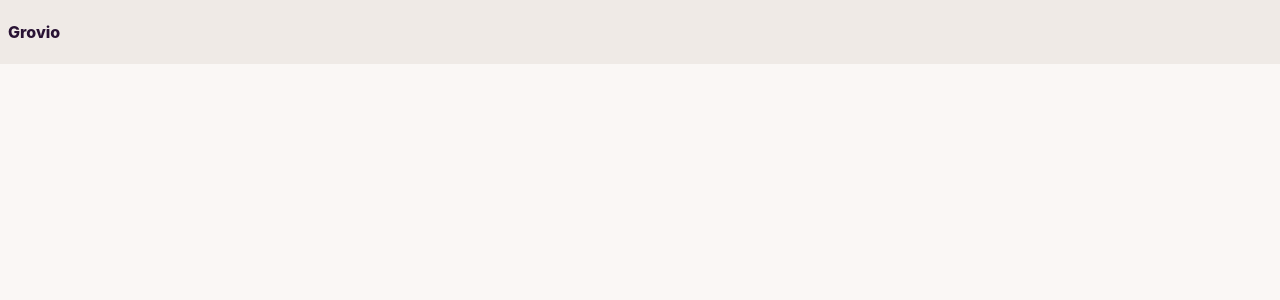
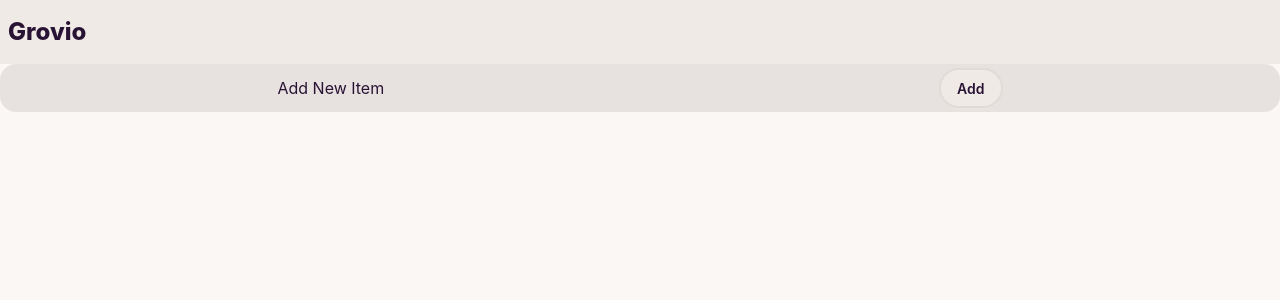
Before and after one commit to AdrianLesko/Grovio, a React (Vite) app: page / in a window 1280 px wide. Shown: the top 300 px of the page. Built offline with nearby package versions, Linux system fonts and the light colour scheme.

Commit message:
add modal structure

```diff
--- a/src/App.jsx
+++ b/src/App.jsx
@@ -1,17 +1,28 @@
-
+import {useState} from 'react'
 import './App.css'
 import Header from './components/UI/Header'
 import Hero from './components/UI/Hero'
 import Footer from './components/UI/Footer'
+import Modal from './components/UI/Modal'
 
 function App() {
 
+  const [items, setItems] = useState([])
+  const [isOpen, setIsOpen] = useState(false)
+  const [modalType, setModalType] = useState(null)
+
   return (
-    <div className='flex flex-col h-screen'>
-        <Header />
-        <Hero />
-        <Footer />
-    </div>
+    <>
+      <Modal isOpen={isOpen} setIsOpen={setIsOpen}>
+
+      </Modal>
+
+      <div className='flex flex-col h-screen'>
+          <Header />
+          <Hero items={items} isOpen={isOpen} setIsOpen={setIsOpen} setModalType={setModalType}/>
+          <Footer />
+      </div>
+    </>
   )
 }
 
--- /dev/null
+++ b/src/components/UI/AddItemContainer.jsx
@@ -0,0 +1,19 @@
+
+
+export default function AddItemContainer ( {open, setIsOpen, setModalType} ) {
+
+  return (
+    <div className='card w-full bg-base-300 h-12 flex flex-row justify-around items-center'>
+      <h3>Add New Item</h3>
+      <button
+        className='btn'
+        onClick={() => {
+          setIsOpen(true)
+          setModalType('add')
+        }}
+      >
+        Add
+      </button>
+    </div>
+  )
+}
--- a/src/components/UI/Header.jsx
+++ b/src/components/UI/Header.jsx
@@ -3,7 +3,7 @@
 export default function Header () {
   return (
     <div className='navbar bg-base-200'>
-      <h1 className='font-extrabold text-'>Grovio</h1>
+      <h1 className='font-extrabold text-2xl'>Grovio</h1>
     </div>
   )
 }
--- a/src/components/UI/Hero.jsx
+++ b/src/components/UI/Hero.jsx
@@ -1,7 +1,11 @@
-export default function Hero () {
+import { useState } from 'react'
+import AddItemContainer from './AddItemContainer'
+
+export default function Hero ( {items, isOpen, setIsOpen, setModalType}) {
+
   return (
     <div className='flex-1'>
-
+        <AddItemContainer open={isOpen} setIsOpen={setIsOpen} setModalType={setModalType}/>
 
     </div>
   )
--- /dev/null
+++ b/src/components/UI/Modal.jsx
@@ -0,0 +1,22 @@
+
+export default function Modal ( {isOpen, setIsOpen, children} ) {
+  if (!isOpen) return
+
+  return (
+    <div className='fixed top-0 left-0 bottom-0 right-0 bg-black/30 z-50'>
+      <div className='card bg-base-200 fixed top-1/2 left-1/2 -translate-x-1/2 -translate-y-1/2 h-3/5 w-3/5 p-4'>
+        <div className='card-body'>
+          {children}
+        </div>
+        <div className='card-actions'>
+          <button
+            className='btn ml-auto'
+            onClick={() => setIsOpen(false)}
+          >
+            Close
+          </button>
+        </div>
+      </div>
+    </div>
+  )
+}
```
